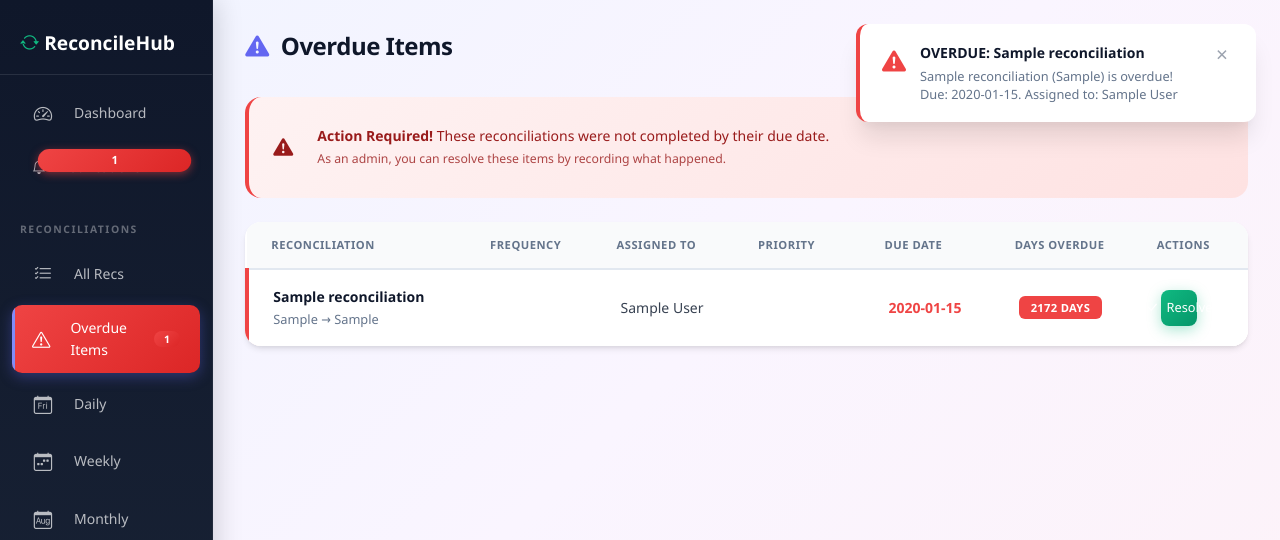
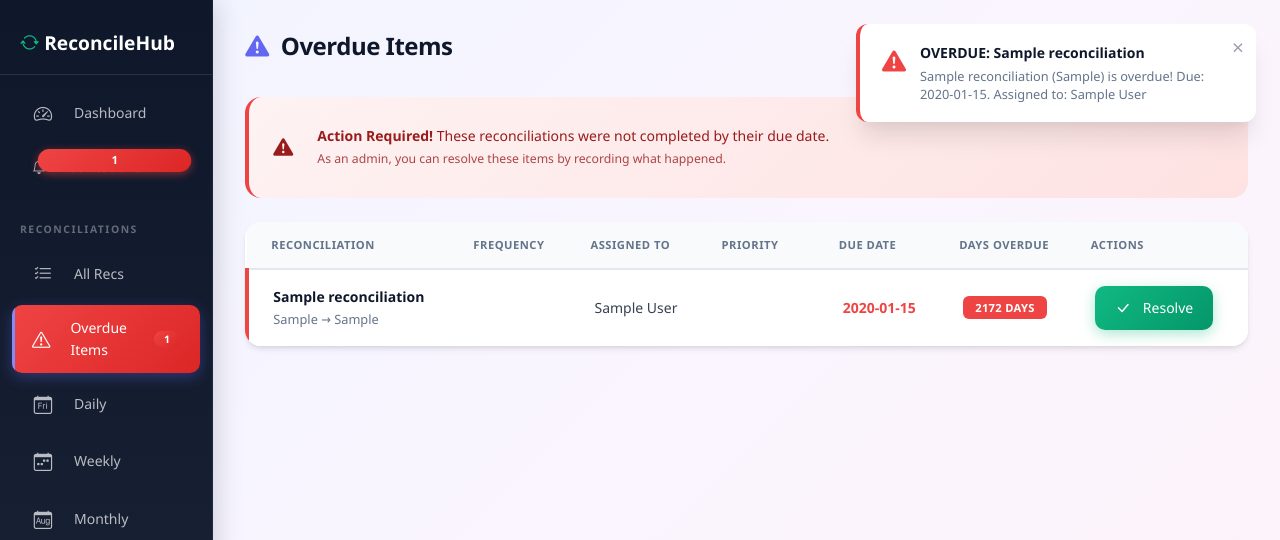
Before and after one commit to anupa0612/reconciliation-app, a Flask app: page /overdue in a window 1280 px wide. Shown: the top 540 px of the page. Run offline with Flask 3, Linux system fonts and the light colour scheme; the visitor is signed in with stand-in values (Sample User, id 1); data comes from the database, SQL or seed files in the repository; tables that the repository leaves empty hold one stand-in row (values such as "Sample post"); some libraries are stand-ins or nearby versions.

Commit message:
Add files via upload

```diff
--- a/app.py
+++ b/app.py
@@ -751,6 +751,9 @@ def resolve_overdue(id):
         if rec:
             rec.overdue_notified = False
 
+        # Delete related notifications for this overdue item
+        Notification.query.filter_by(rec_id=record.reconciliation_id, type='danger').delete()
+
         db.session.commit()
         flash(f'Overdue record for "{record.reconciliation_name}" has been resolved!', 'success')
         return redirect(url_for('overdue_items'))
--- a/templates/base.html
+++ b/templates/base.html
@@ -209,6 +209,19 @@
             font-size: 0.7rem;
             color: #94a3b8;
         }
+        .notification-item .btn-link {
+            width: auto !important;
+            height: auto !important;
+            padding: 4px !important;
+            font-size: 1rem;
+            opacity: 0.6;
+            transition: opacity 0.2s;
+        }
+        .notification-item .btn-link:hover {
+            opacity: 1;
+            background: rgba(0,0,0,0.05);
+            border-radius: 4px;
+        }
         .notification-empty {
             padding: 40px 20px;
             text-align: center;
@@ -260,29 +273,26 @@
             color: #64748b;
         }
         .toast-notification .toast-close {
-            background: none;
+            background: #f1f5f9;
             border: none;
-            color: #94a3b8;
+            color: #64748b;
             cursor: pointer;
-            font-size: 1.5rem;
+            font-size: 1.2rem;
             line-height: 1;
-            padding: 0;
-            margin: 0;
-            width: 24px;
-            height: 24px;
-            display: flex;
-            align-items: center;
-            justify-content: center;
+            padding: 4px 8px;
+            margin: -5px -10px -5px 0;
             border-radius: 4px;
             transition: all 0.2s ease;
             flex-shrink: 0;
+            z-index: 10;
+            position: relative;
         }
         .toast-notification .toast-close:hover {
-            background-color: #f1f5f9;
-            color: #64748b;
+            background-color: #e2e8f0;
+            color: #334155;
         }
         .toast-notification .toast-close:active {
-            background-color: #e2e8f0;
+            background-color: #cbd5e1;
         }
         @keyframes toastSlideOut {
             from { opacity: 1; transform: translateX(0); }
@@ -317,7 +327,7 @@
                     </a>
                     <a class="nav-link {% if request.endpoint == 'overdue_items' %}active{% endif %}" href="{{ url_for('overdue_items') }}" style="{% if request.endpoint == 'overdue_items' %}background: linear-gradient(135deg, #ef4444 0%, #dc2626 100%) !important;{% endif %}">
                         <i class="bi bi-exclamation-triangle"></i> Overdue Items
-                        <span class="badge bg-danger ms-auto" id="sidebarOverdueCount" style="display: none;">0</span>
+                        <span class="badge bg-danger rounded-pill ms-auto" id="sidebarOverdueCount" style="display: none; font-size: 0.7rem; padding: 3px 7px; min-width: auto;">0</span>
                     </a>
                     <a class="nav-link {% if request.endpoint == 'daily_view' %}active{% endif %}" href="{{ url_for('daily_view') }}">
                         <i class="bi bi-calendar-day"></i> Daily
--- a/templates/overdue.html
+++ b/templates/overdue.html
@@ -62,12 +62,12 @@
                         </td>
                         <td>
                             {% if current_user and current_user.is_admin() %}
-                            <a href="{{ url_for('resolve_overdue', id=record.id) }}" class="btn btn-sm btn-success" title="Resolve">
-                                <i class="bi bi-check-lg"></i> Resolve
+                            <a href="{{ url_for('resolve_overdue', id=record.id) }}" class="btn btn-success" style="white-space: nowrap; padding: 6px 16px;" title="Resolve">
+                                <i class="bi bi-check-lg me-1"></i> Resolve
                             </a>
                             {% else %}
-                            <button class="btn btn-sm btn-secondary" disabled title="Only admins can resolve overdue items">
-                                <i class="bi bi-lock"></i> Locked
+                            <button class="btn btn-secondary" disabled title="Only admins can resolve overdue items" style="white-space: nowrap;">
+                                <i class="bi bi-lock me-1"></i> Locked
                             </button>
                             {% endif %}
                         </td>
```
